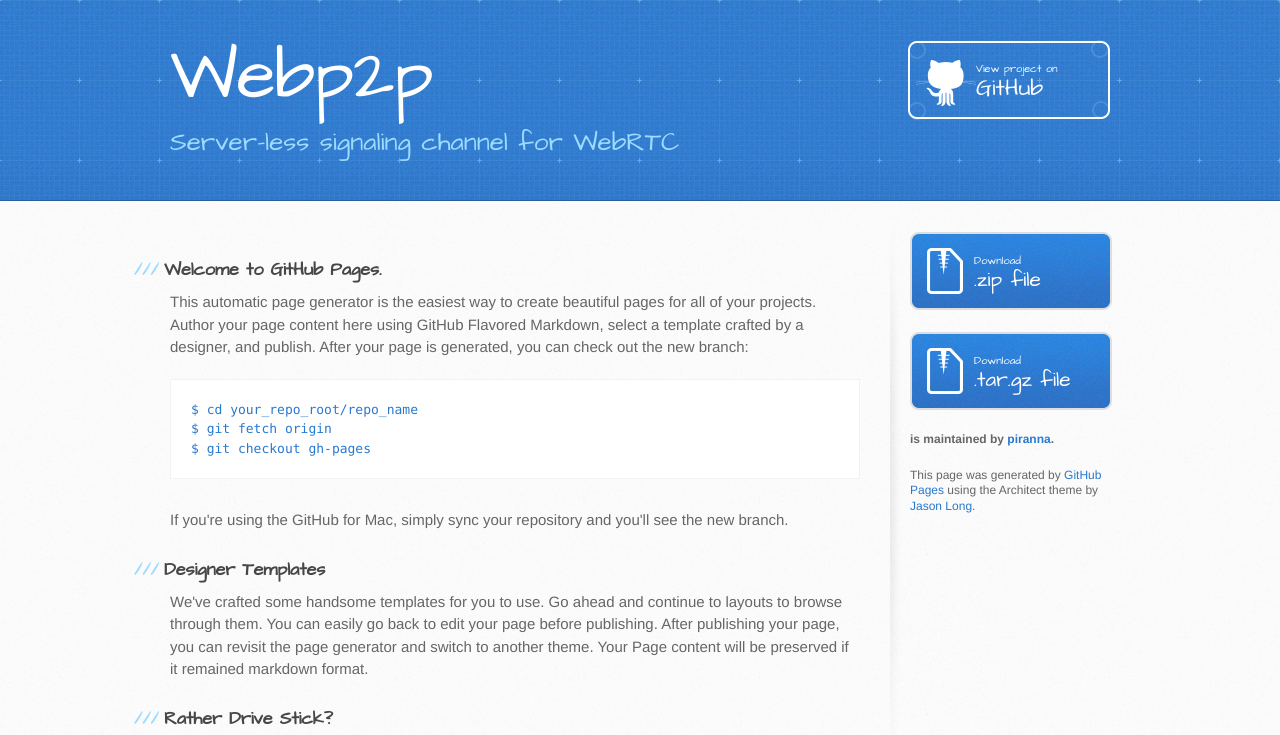
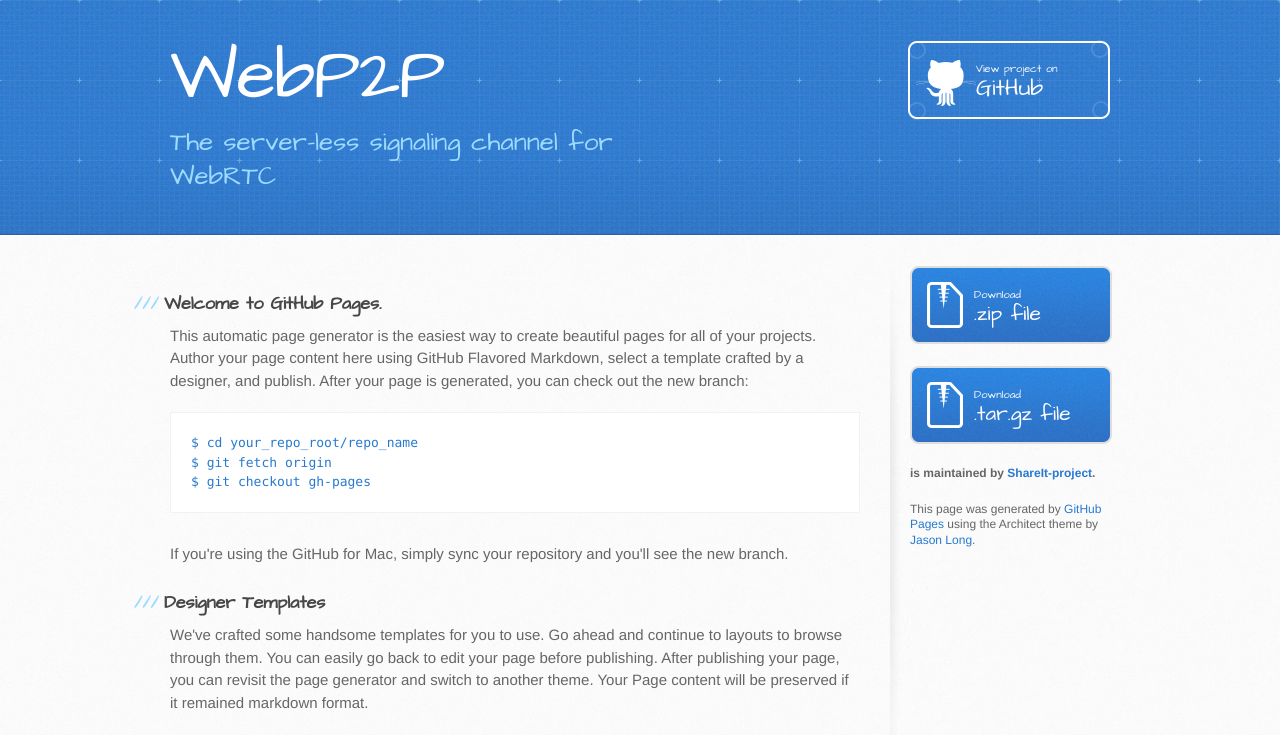
Before and after one commit to ShareIt-project/WebP2P.io, a plain HTML site: page index.html in a window 1280 px wide. Shown: the top 735 px of the page. Drawn offline with Linux system fonts and the light colour scheme.

```diff
--- a/index.html
+++ b/index.html
@@ -13,15 +13,15 @@
     <script src="//html5shiv.googlecode.com/svn/trunk/html5.js"></script>
     <![endif]-->
 
-    <title>Webp2p by piranna</title>
+    <title>WebP2P by ShareIt-project</title>
   </head>
 
   <body>
     <header>
       <div class="inner">
-        <h1>Webp2p</h1>
-        <h2>Server-less signaling channel for WebRTC</h2>
-        <a href="https://github.com/piranna/WebP2P" class="button"><small>View project on</small>GitHub</a>
+        <h1>WebP2P</h1>
+        <h2>The server-less signaling channel for WebRTC</h2>
+        <a href="https://github.com/ShareIt-project/WebP2P" class="button"><small>View project on</small>GitHub</a>
       </div>
     </header>
 
@@ -57,16 +57,16 @@
         </section>
 
         <aside id="sidebar">
-          <a href="https://github.com/piranna/WebP2P/zipball/master" class="button">
+          <a href="https://github.com/ShareIt-project/WebP2P/zipball/master" class="button">
             <small>Download</small>
             .zip file
           </a>
-          <a href="https://github.com/piranna/WebP2P/tarball/master" class="button">
+          <a href="https://github.com/ShareIt-project/WebP2P/tarball/master" class="button">
             <small>Download</small>
             .tar.gz file
           </a>
 
-          <p class="repo-owner"><a href="https://github.com/piranna/WebP2P"></a> is maintained by <a href="https://github.com/piranna">piranna</a>.</p>
+          <p class="repo-owner"><a href="https://github.com/ShareIt-project/WebP2P"></a> is maintained by <a href="https://github.com/ShareIt-project">ShareIt-project</a>.</p>
 
           <p>This page was generated by <a href="pages.github.com">GitHub Pages</a> using the Architect theme by <a href="http://twitter.com/jasonlong">Jason Long</a>.</p>
         </aside>
```
Also changed, not shown: params.json (+1 -1 lines).
